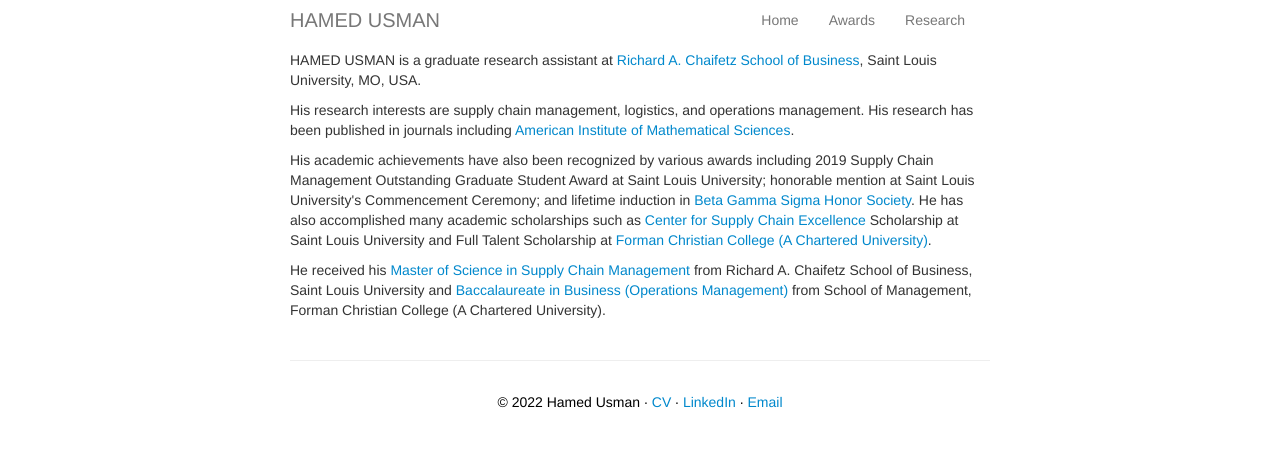
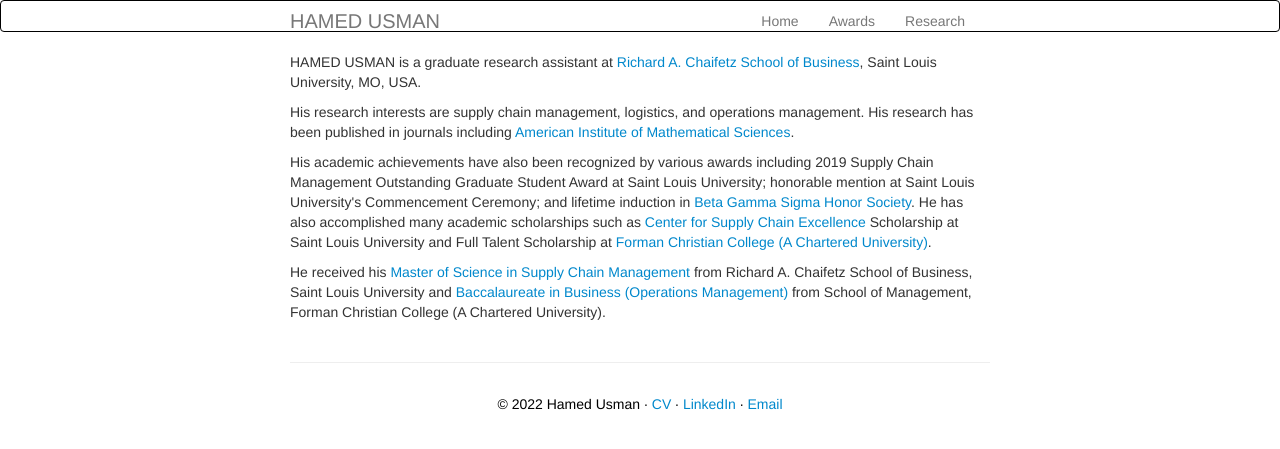
Before and after one commit to hamedusman/hamedusman.github.io, a Jekyll site: the page built from index.md, in a window 1280 px wide. Shown: the top 449 px of the page. Built offline with Jekyll 4.4.1, drawn with Linux system fonts in a browser that asks for light colours.

Commit message:
Update my_custom_css.css

```diff
--- a/assets/themes/twitter/css/my_custom_css.css
+++ b/assets/themes/twitter/css/my_custom_css.css
@@ -101,7 +101,7 @@
     background-image:-o-linear-gradient(top, #edffff, #e3ffff);
     background-image:linear-gradient(to bottom, #ffffff, #ffffff); /* To change the color of icon-bar on the top */
     background-repeat:repeat-x;filter:progid:DXImageTransform.Microsoft.gradient(startColorstr='#ffffffff', endColorstr='#ffffff', GradientType=0);
-    border:0px solid #ffffff;
+    border:1px solid #000000;
     -webkit-border-radius:4px;
     -moz-border-radius:4px;
     border-radius:4px;
```
